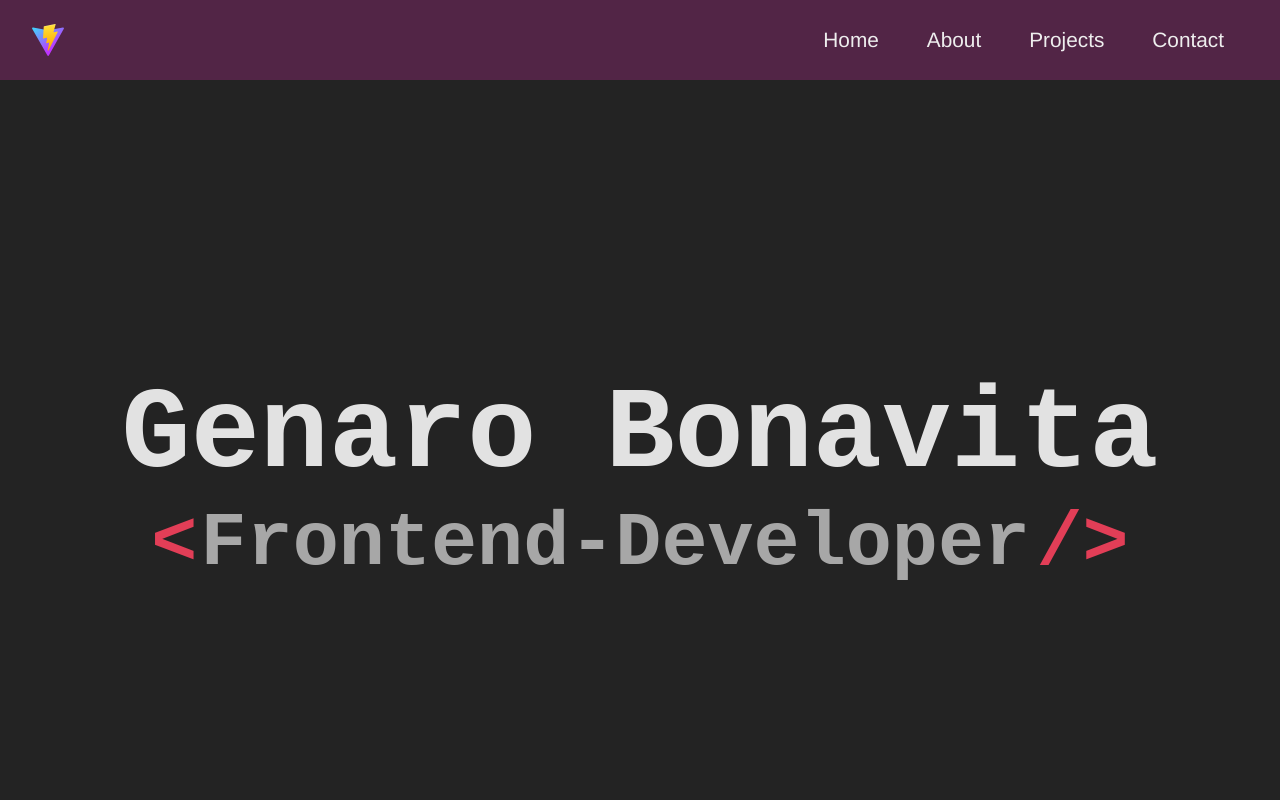
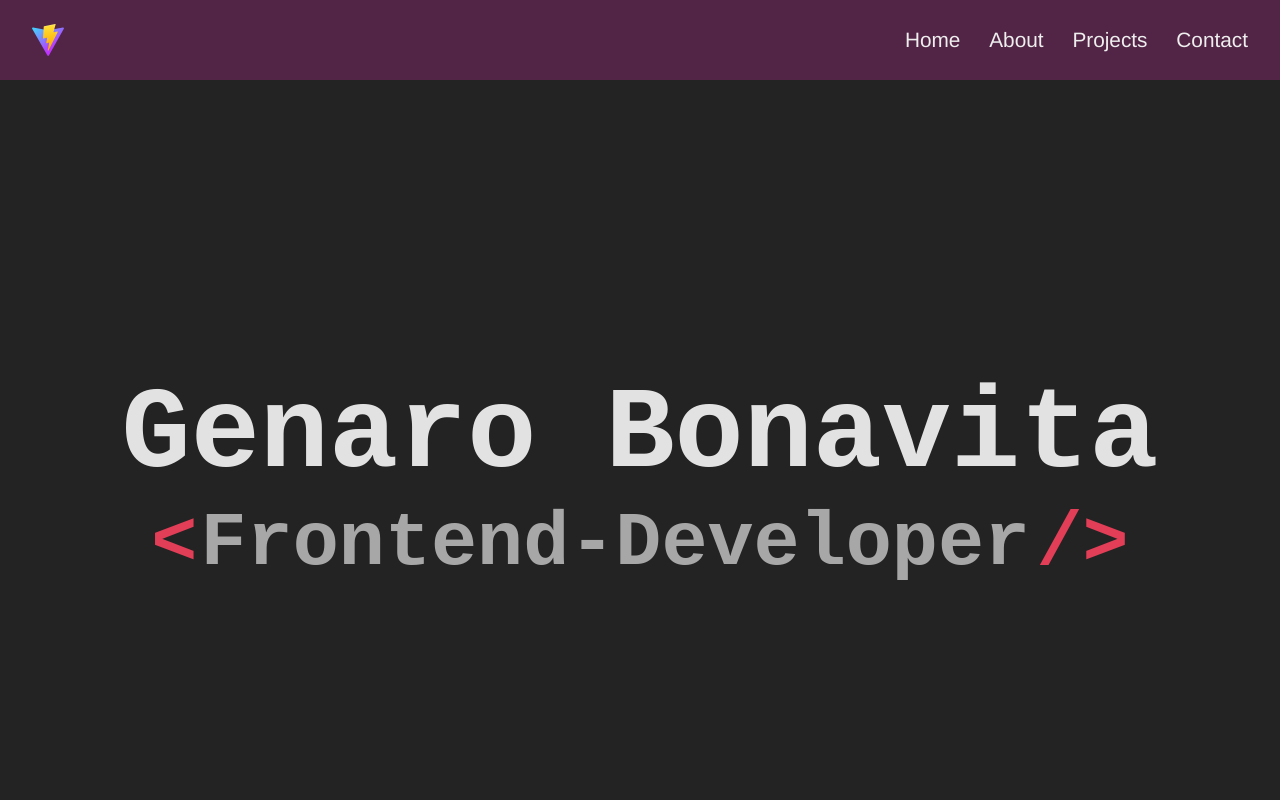
Before and after one commit to genaroibc/portfolio, a React (Vite) app: page / in a window 1280 px wide. Shown: the top 800 px of the page. Built offline with nearby package versions, Linux system fonts and the light colour scheme.

Commit message:
add animation to all links

```diff
--- a/src/components/Header.jsx
+++ b/src/components/Header.jsx
@@ -42,32 +42,6 @@ const STHeader = styled.header`
       background-color: inherit;
 
       clip-path: unset;
-
-      a {
-        display: block;
-        position: relative;
-
-        &::after {
-          content: "";
-          background-color: #fff;
-          position: absolute;
-
-          bottom: 0;
-          left: 0;
-          right: 0;
-
-          height: 3px;
-          width: 0;
-          transition: width 0.4s;
-          margin: 0 auto;
-        }
-
-        &:hover {
-          &::after {
-            width: 70%;
-          }
-        }
-      }
     }
   }
 `;
@@ -85,13 +59,14 @@ const STNav = styled.nav`
   flex-direction: column;
   justify-content: space-around;
   align-items: center;
+  gap: 1.8rem;
+
   clip-path: circle(0 at 50% 0);
   transition: 0.7s ease;
 
   background-color: var(--secondary-color);
 
   a {
-    padding: 0 1.5rem;
     font-size: 1.3rem;
   }
 
--- a/src/styles/index.css
+++ b/src/styles/index.css
@@ -66,12 +66,34 @@ svg.animated:hover {
 
 a {
   font-weight: 500;
+  line-height: 1.8;
   color: #eee;
   text-decoration: none;
+  display: inline-block;
+  position: relative;
+}
+
+a::after {
+  content: "";
+  background-color: #fff;
+  position: absolute;
+  z-index: -0;
+  bottom: 5px;
+  left: 0;
+  right: 0;
+
+  height: 3px;
+  width: 0;
+  transition: width 0.4s;
+  margin: 0 auto;
+}
+
+a:hover::after {
+  color: #fff;
+  width: 100%;
 }
 
 /* a:hover {
-  color: #fff;
   text-decoration: underline;
 } */
 
```
